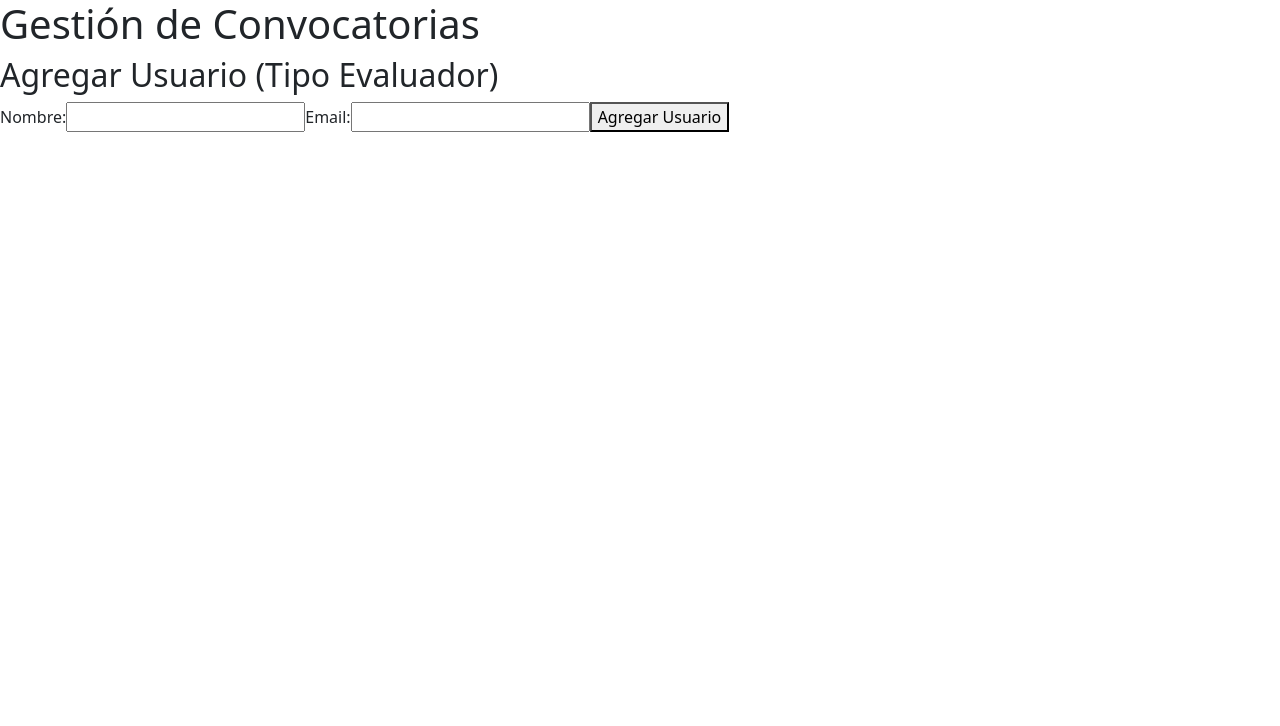
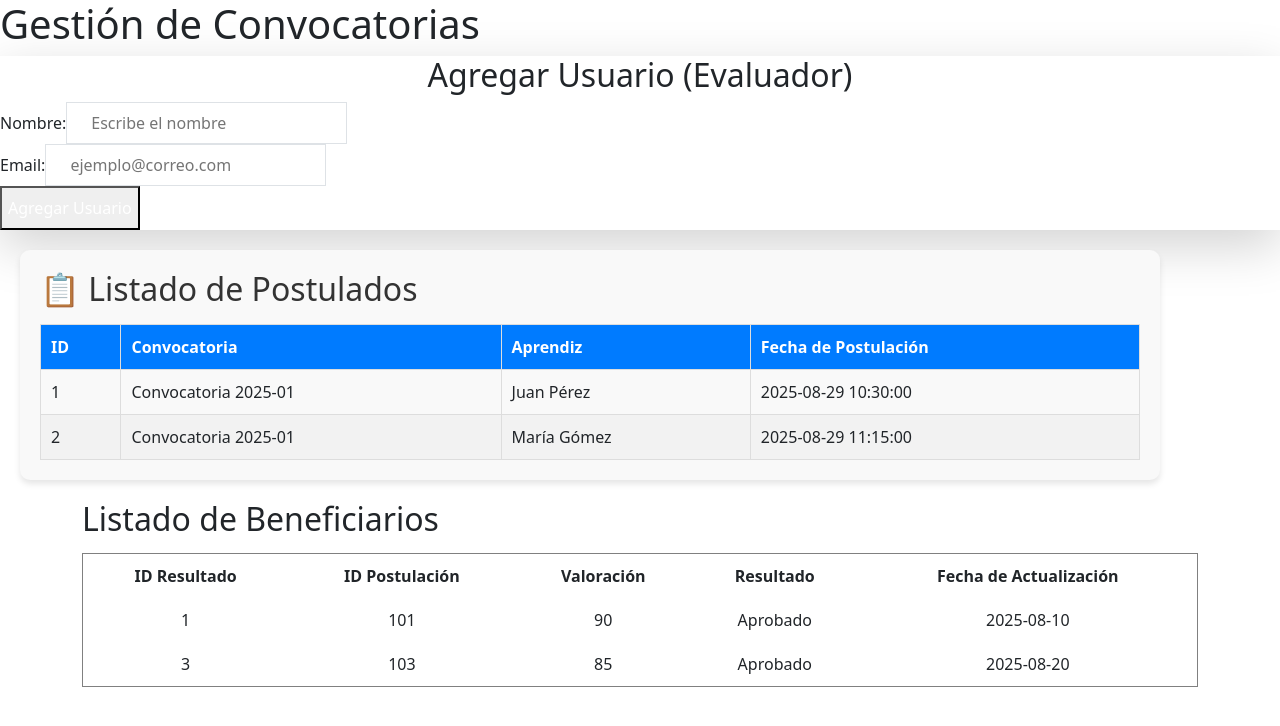
Before and after one commit to JoTaZem/convocatorias_sena_semillitas, a React (Vite) app in the folder Frontend/convocatorias-semillitas/: page / in a window 1280 px wide. Shown: the top 726 px of the page. Built offline with nearby package versions, Linux system fonts and the light colour scheme.

Commit message:
'update'

```diff
--- a/Frontend/convocatorias-semillitas/src/App.jsx
+++ b/Frontend/convocatorias-semillitas/src/App.jsx
@@ -1,4 +1,6 @@
 import AgregarUsuario from "./componentes/formularios/AggrUsuario1";
+import ListarBeneficiarios from "./componentes/ListarBeneficiarios5";
+import ListarPostulados from "./componentes/ListarPostulados4";
 //import RegistrarConvocatorias from './componentes/formularios/RegistrarConvocatorias';
 
 function App() {
@@ -6,6 +8,10 @@ function App() {
     <div className="App">
       <h1>Gestión de Convocatorias</h1>
       <AgregarUsuario />
+      <ListarPostulados/>
+      <ListarBeneficiarios/>
+
+
     </div>
   );
 }
--- a/Frontend/convocatorias-semillitas/src/componentes/ListarBeneficiarios5.jsx
+++ b/Frontend/convocatorias-semillitas/src/componentes/ListarBeneficiarios5.jsx
@@ -0,0 +1,69 @@
+import React, { useState, useEffect } from "react";
+
+function ListarBeneficiarios() {
+  const [beneficiarios, setBeneficiarios] = useState([]);
+
+  useEffect(() => {
+    // Simulación de datos que vendrían de una API
+    const dataSimulada = [
+      {
+        idResultadoPostulacion: 1,
+        resPostulacion: 101,
+        resValoracion: 90,
+        resResultado: 1, // 1 = Aprobado
+        resFechaUpdate: "2025-08-10",
+      },
+      {
+        idResultadoPostulacion: 2,
+        resPostulacion: 102,
+        resValoracion: 70,
+        resResultado: 0, // 0 = No aprobado
+        resFechaUpdate: "2025-08-15",
+      },
+      {
+        idResultadoPostulacion: 3,
+        resPostulacion: 103,
+        resValoracion: 85,
+        resResultado: 1,
+        resFechaUpdate: "2025-08-20",
+      },
+    ];
+
+    // Filtrar solo aprobados como beneficiarios
+    setBeneficiarios(dataSimulada.filter(b => b.resResultado === 1));
+  }, []);
+
+  return (
+    <div className="container">
+      <h2>Listado de Beneficiarios</h2>
+      {beneficiarios.length > 0 ? (
+        <table border="1" cellPadding="10" style={{ marginTop: "15px", width: "100%", textAlign: "center" }}>
+          <thead>
+            <tr>
+              <th>ID Resultado</th>
+              <th>ID Postulación</th>
+              <th>Valoración</th>
+              <th>Resultado</th>
+              <th>Fecha de Actualización</th>
+            </tr>
+          </thead>
+          <tbody>
+            {beneficiarios.map((b) => (
+              <tr key={b.idResultadoPostulacion}>
+                <td>{b.idResultadoPostulacion}</td>
+                <td>{b.resPostulacion}</td>
+                <td>{b.resValoracion}</td>
+                <td>{b.resResultado === 1 ? "Aprobado" : "No aprobado"}</td>
+                <td>{b.resFechaUpdate}</td>
+              </tr>
+            ))}
+          </tbody>
+        </table>
+      ) : (
+        <p>No hay beneficiarios registrados.</p>
+      )}
+    </div>
+  );
+}
+
+export default ListarBeneficiarios;
--- a/Frontend/convocatorias-semillitas/src/componentes/ListarPostulados4.jsx
+++ b/Frontend/convocatorias-semillitas/src/componentes/ListarPostulados4.jsx
@@ -0,0 +1,82 @@
+import React from "react";
+
+function ListarPostulados() {
+  // Datos de prueba (puedes reemplazar con datos de tu backend)
+  const postulados = [
+    {
+      idPostulacion: 1,
+      posConvocatoria: "Convocatoria 2025-01",
+      posAprendiz: "Juan Pérez",
+      posFechaHoraPostulacion: "2025-08-29 10:30:00",
+    },
+    {
+      idPostulacion: 2,
+      posConvocatoria: "Convocatoria 2025-01",
+      posAprendiz: "María Gómez",
+      posFechaHoraPostulacion: "2025-08-29 11:15:00",
+    },
+  ];
+
+  return (
+    <div className="container">
+      <h2>📋 Listado de Postulados</h2>
+      <table className="postulados-table">
+        <thead>
+          <tr>
+            <th>ID</th>
+            <th>Convocatoria</th>
+            <th>Aprendiz</th>
+            <th>Fecha de Postulación</th>
+          </tr>
+        </thead>
+        <tbody>
+          {postulados.map((postulado) => (
+            <tr key={postulado.idPostulacion}>
+              <td>{postulado.idPostulacion}</td>
+              <td>{postulado.posConvocatoria}</td>
+              <td>{postulado.posAprendiz}</td>
+              <td>{postulado.posFechaHoraPostulacion}</td>
+            </tr>
+          ))}
+        </tbody>
+      </table>
+
+      {/* Un poco de estilo en CSS */}
+      <style jsx>{`
+        .container {
+          margin: 20px;
+          padding: 20px;
+          background: #f9f9f9;
+          border-radius: 10px;
+          box-shadow: 0 4px 6px rgba(0, 0, 0, 0.1);
+        }
+        h2 {
+          color: #333;
+          margin-bottom: 15px;
+        }
+        .postulados-table {
+          width: 100%;
+          border-collapse: collapse;
+        }
+        .postulados-table th,
+        .postulados-table td {
+          border: 1px solid #ddd;
+          padding: 10px;
+          text-align: left;
+        }
+        .postulados-table th {
+          background-color: #007bff;
+          color: white;
+        }
+        .postulados-table tr:nth-child(even) {
+          background-color: #f2f2f2;
+        }
+        .postulados-table tr:hover {
+          background-color: #e6f7ff;
+        }
+      `}</style>
+    </div>
+  );
+}
+
+export default ListarPostulados;
--- a/Frontend/convocatorias-semillitas/src/componentes/formularios/AggrUsuario1.jsx
+++ b/Frontend/convocatorias-semillitas/src/componentes/formularios/AggrUsuario1.jsx
@@ -17,27 +17,50 @@ function AgregarUsuario() {
   };
 
   return (
+    <div className="flex justify-center items-center min-h-screen bg-gray-100">
+      <div className="bg-white shadow-lg rounded-2xl p-8 w-full max-w-md">
+        <h2 className="text-2xl font-bold text-gray-800 text-center mb-6">
+          Agregar Usuario <span className="text-blue-600">(Evaluador)</span>
+        </h2>
+
+        <form onSubmit={handleSubmit} className="space-y-5">
+          {/* Campo Nombre */}
           <div>
-      <h2>Agregar Usuario (Tipo Evaluador)</h2>
-      <form onSubmit={handleSubmit}>
-        <label>Nombre:</label>
+            <label className="block text-gray-700 font-medium mb-1">
+              Nombre:
+            </label>
             <input
-        className="txtName"
+              className="w-full px-4 py-2 border rounded-lg focus:outline-none focus:ring-2 focus:ring-blue-500"
               type="text"
+              placeholder="Escribe el nombre"
               value={name}
               onChange={(e) => setName(e.target.value)}
             />
+          </div>
 
-        <label>Email:</label>
+          {/* Campo Email */}
+          <div>
+            <label className="block text-gray-700 font-medium mb-1">
+              Email:
+            </label>
             <input
-        className="txtEmail"
+              className="w-full px-4 py-2 border rounded-lg focus:outline-none focus:ring-2 focus:ring-blue-500"
               type="email"
+              placeholder="ejemplo@correo.com"
               value={email}
               onChange={(e) => setEmail(e.target.value)}
             />
+          </div>
 
-        <button type="submit">Agregar Usuario</button>
+          {/* Botón */}
+          <button
+            type="submit"
+            className="w-full bg-blue-600 text-white py-2 rounded-lg hover:bg-blue-700 transition"
+          >
+            Agregar Usuario
+          </button>
         </form>
+      </div>
     </div>
   );
 }
```
Also changed, not shown: Frontend/convocatorias-semillitas/src/componentes/formularios/RegistroAprendices7.jsx (added), Frontend/convocatorias-semillitas/src/componentes/formularios/RegistroAprendices9.jsx (deleted). Lines whose indentation alone changed are shown as unchanged.
